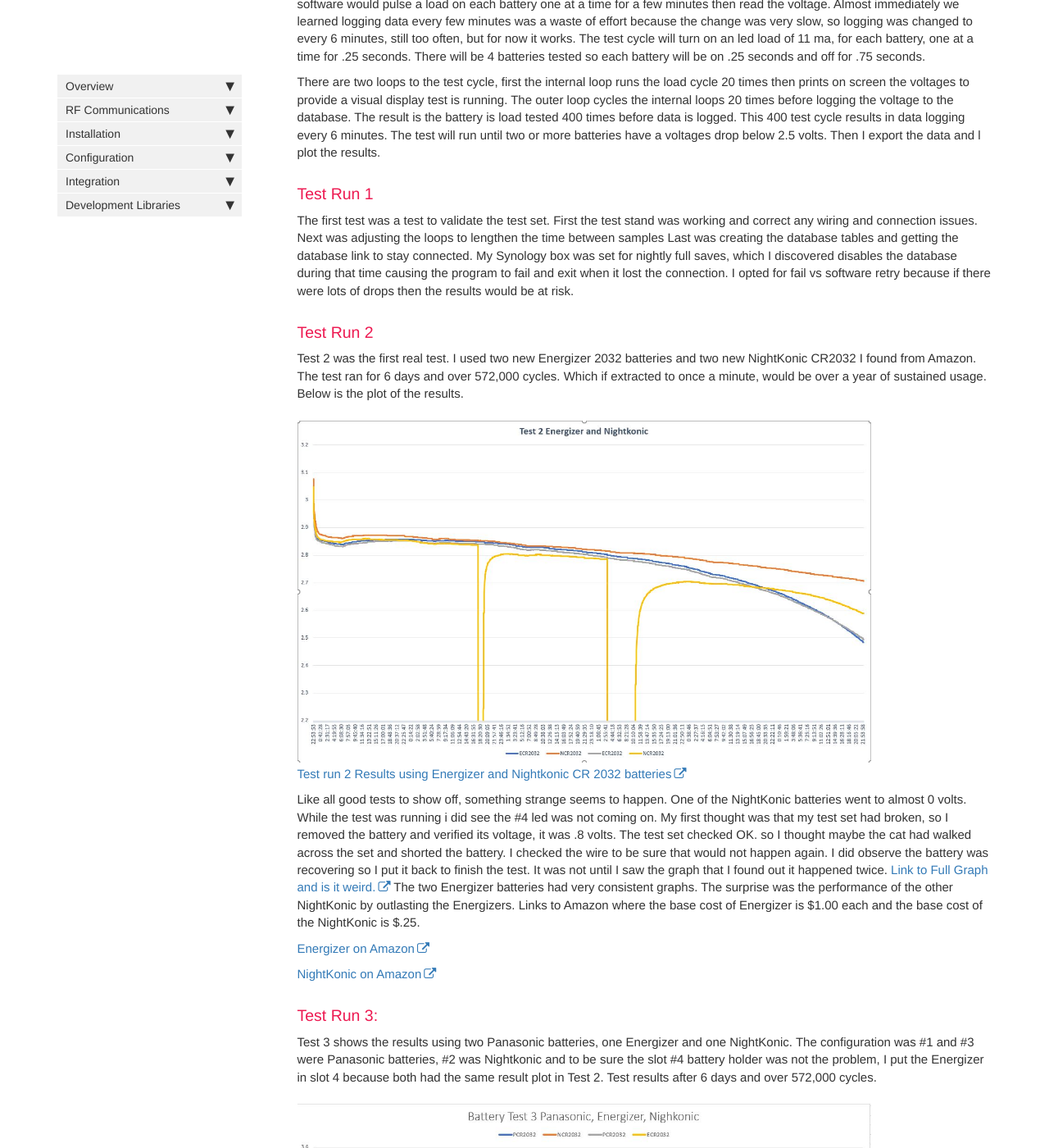
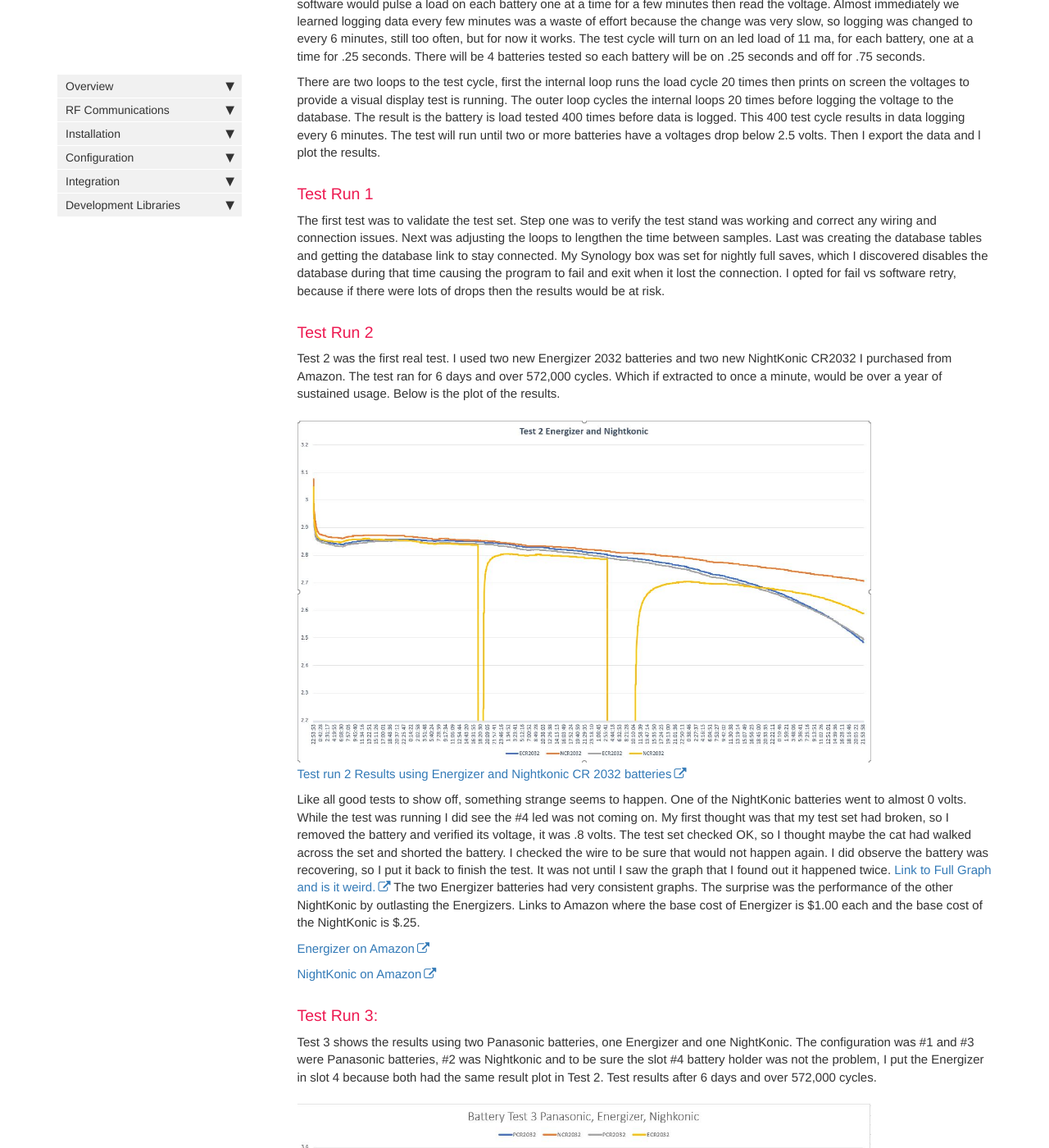
Before and after one commit to JemRF/RF-Documentation, a Jekyll site: the page built from pages/mydoc/cr2032_battery_testing.md, in a window 1280 px wide and 1400 px high, scrolled down 927 px. Shown: the whole window at 82% size. Built offline with Jekyll 4.4.1, drawn with Linux system fonts in a browser that asks for light colours; comment, search, counter and statistics services are not loaded; some of the changed text lies outside the part shown.

Commit message:
JD-7 #comment clean grammer and punctuation #inwork

```diff
--- a/pages/mydoc/cr2032_battery_testing.md
+++ b/pages/mydoc/cr2032_battery_testing.md
@@ -28,18 +28,17 @@ There are two loops to the test cycle, first the internal loop runs the load cyc
 The test will run until two or more batteries have a voltages drop below 2.5 volts. Then I export the data and l plot the results.
 
 ### Test Run 1
-The first test was a test to validate the test set.
-First the test stand was working and correct any wiring and connection issues.
-Next was adjusting the loops to lengthen the time between samples
-Last was creating the database tables and getting the database link to stay connected.  My Synology box was set for nightly full saves, which I discovered disables the database during that time causing the program to fail and exit when it lost the connection. I opted for fail vs software retry because if there were lots of drops then the results would be at risk.
+The first test was to validate the test set. Step one was to verify the test stand was working and correct any wiring and connection issues.
+Next was adjusting the loops to lengthen the time between samples.
+Last was creating the database tables and getting the database link to stay connected.  My Synology box was set for nightly full saves, which I discovered disables the database during that time causing the program to fail and exit when it lost the connection. I opted for fail vs software retry, because if there were lots of drops then the results would be at risk.
 
 ### Test Run 2
-Test 2 was the first real test.  I used two new Energizer 2032 batteries and two new NightKonic CR2032 I found from Amazon. The test ran for 6 days and over 572,000 cycles. Which if extracted to once a minute, would be over a year of sustained usage. Below is the plot of the results.
+Test 2 was the first real test.  I used two new Energizer 2032 batteries and two new NightKonic CR2032 I purchased from Amazon. The test ran for 6 days and over 572,000 cycles. Which if extracted to once a minute, would be over a year of sustained usage. Below is the plot of the results.
 
 {% include image.html file="cr2032_test_2.jpg" alt="Test Run 2 Energizer and NightKonic"%}
 [Test run 2 Results using Energizer and Nightkonic CR 2032 batteries](https://jemrf.github.io/RF-Documentation/images/cr2032_test_2.jpg)
 
-Like all good tests to show off, something strange seems to happen. One of the NightKonic batteries went to almost 0 volts.  While the test was running i did see the #4 led was not coming on. My first thought was that my test set had broken, so I removed the battery and verified its voltage, it was .8 volts.  The test set checked OK. so I thought maybe the cat had walked across the set and shorted the battery. I checked the wire to be sure that would not happen again. I did observe the battery was recovering so I put it back to finish the test.  It was not until I saw the graph that I found out it happened twice. [Link to Full Graph and is it weird.](https://jemrf.github.io/RF-Documentation/images/cr2032_test_2_fullplot.jpg)
+Like all good tests to show off, something strange seems to happen. One of the NightKonic batteries went to almost 0 volts.  While the test was running I did see the #4 led was not coming on. My first thought was that my test set had broken, so I removed the battery and verified its voltage, it was .8 volts.  The test set checked OK, so I thought maybe the cat had walked across the set and shorted the battery. I checked the wire to be sure that would not happen again. I did observe the battery was recovering, so I put it back to finish the test.  It was not until I saw the graph that I found out it happened twice. [Link to Full Graph and is it weird.](https://jemrf.github.io/RF-Documentation/images/cr2032_test_2_fullplot.jpg)
 The two Energizer batteries had very consistent graphs.  The surprise was the performance of the other NightKonic by outlasting the Energizers.
 Links to Amazon where the base cost of Energizer is $1.00 each and the base cost of the NightKonic is $.25.
 
@@ -63,17 +62,17 @@ The Amazon average price for Panasonic is $.50.
 
 
 ### Test 3 Extended.
-In some RF transmitters there performance drops when the voltage is 2.4 and less, that was my reasoning for stopping the test above. But I thought I would continue test 3 for another 24 hours to see if we had reached the end.  The result is you can see the normal lithium rapid drop off for both the Panasonic and Energizer batteries while the NightKonic is just dropping below the usable level.  Again the blip is the same marker from above when I stopped then resumed the test.
+In some RF transmitters their performance drops when the voltage is 2.4 and less, that was my reasoning for stopping the test above. But I thought I would continue test 3 for another 24 hours to see if we had reached the end.  The result is you can see the normal lithium rapid drop off for both the Panasonic and Energizer batteries while the NightKonic is just dropping below the usable level.  Again the blip is the same marker from above when I stopped then, resumed the test.
 
 {% include image.html file="cr2032_test_3_extended.jpg" alt="Test Run 3 Extended"%}
 [Test Run 3 Extended 24 hours with Panasonic, Energizer and NightKonic batteries.](https://jemrf.github.io/RF-Documentation/images/cr2032_test_3_extended.jpg)
 
 ### Test 4 (in work)
-Because my other brands (Duracell, Amazon, JunPower, PGSonic & Joobef) of batteries have not arrived and the strange test results of one of the NightKonic batteries I am testing 3 more NightKonic randomally pulled from 3 deliveries and one Panasonic as control.  It is Dec 16, 2021 and I will update this in a few days with that test results.
+Because the other brands (Duracell, Amazon, JunPower, PGSonic & Joobef) of batteries have not arrived and the strange test results of one of the NightKonic batteries I am testing 3 more NightKonic randomally pulled from 3 deliveries and one Panasonic as control.  It is Dec 16, 2021 and I will update this in a few days with that test result.
 
 ### Conclusion
-My sample base is too small to draw a big conclusion about which is better. It does imply that the price is not a guarantee of the quality of power produced.  Price can validate shelf life and repeatability, but I do not want to spend the next 10 years validating.  I will continue to test different brand batteries.
+For now my sample base is too small to draw a big conclusion about which is better. It does imply that the price is not a guarantee of the quality of power produced.  Price can't validate shelf life and repeatability, but I do not want to spend the next 10 years validating.  I will continue to test different brand batteries.
 
-Testing to date does imply some may do a little better, but for my sensor needs, not the difference I was expecting.  For our car fobs, a burst used to lock and unlock the car, remotes to change the TV channels are not much different at all (well OK, channel surfers maybe).
+Testing to date does imply some may do a little better, but for my sensor needs, not the difference I was expecting.  For our bathroom scales, car fobs, a burst used to lock and unlock the car and remotes to change the TV channels, there is not much different at all (well OK, channel surfers maybe).
 
 For me, this was a surprise, I was exclusively using Energizers, but going forward I am buying the cheaper batteries. My testing will continue until I am satisfied that cheaper is a good answer, or I find a really good battery and a good price.
```
